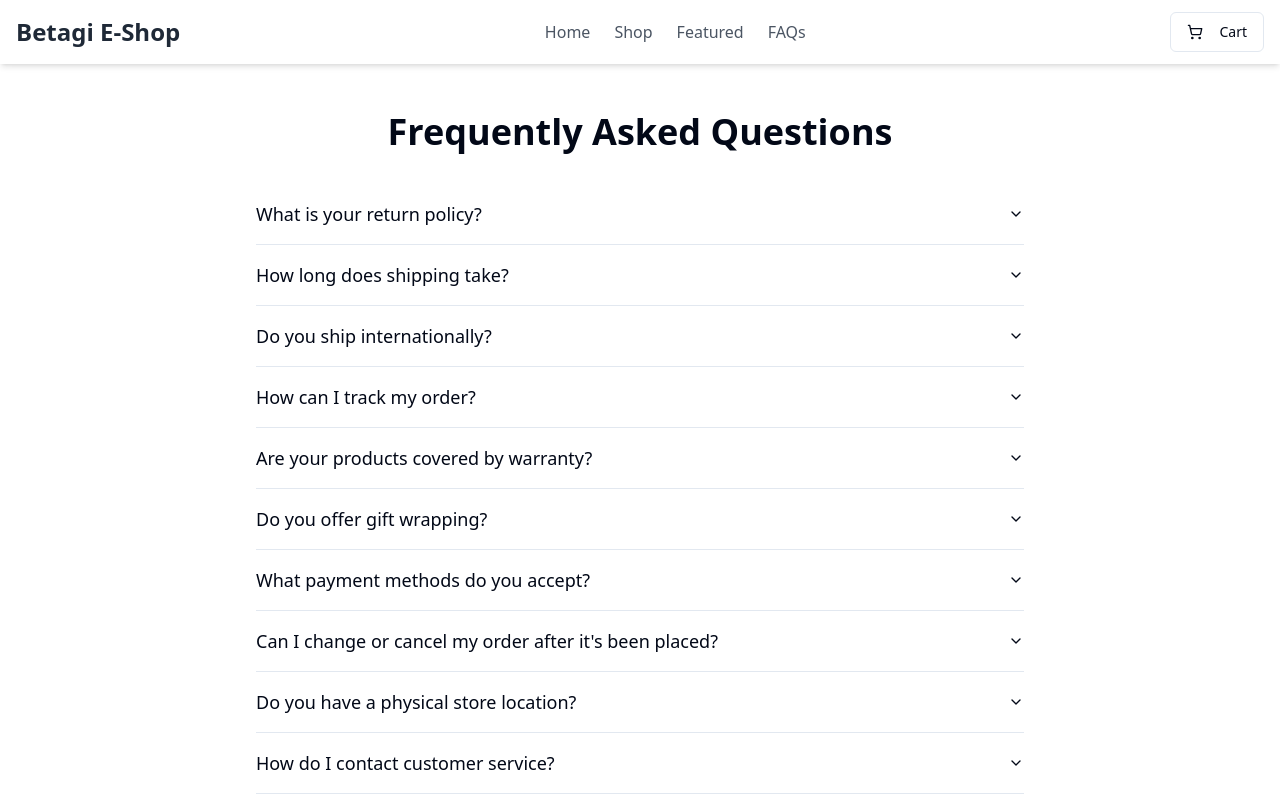
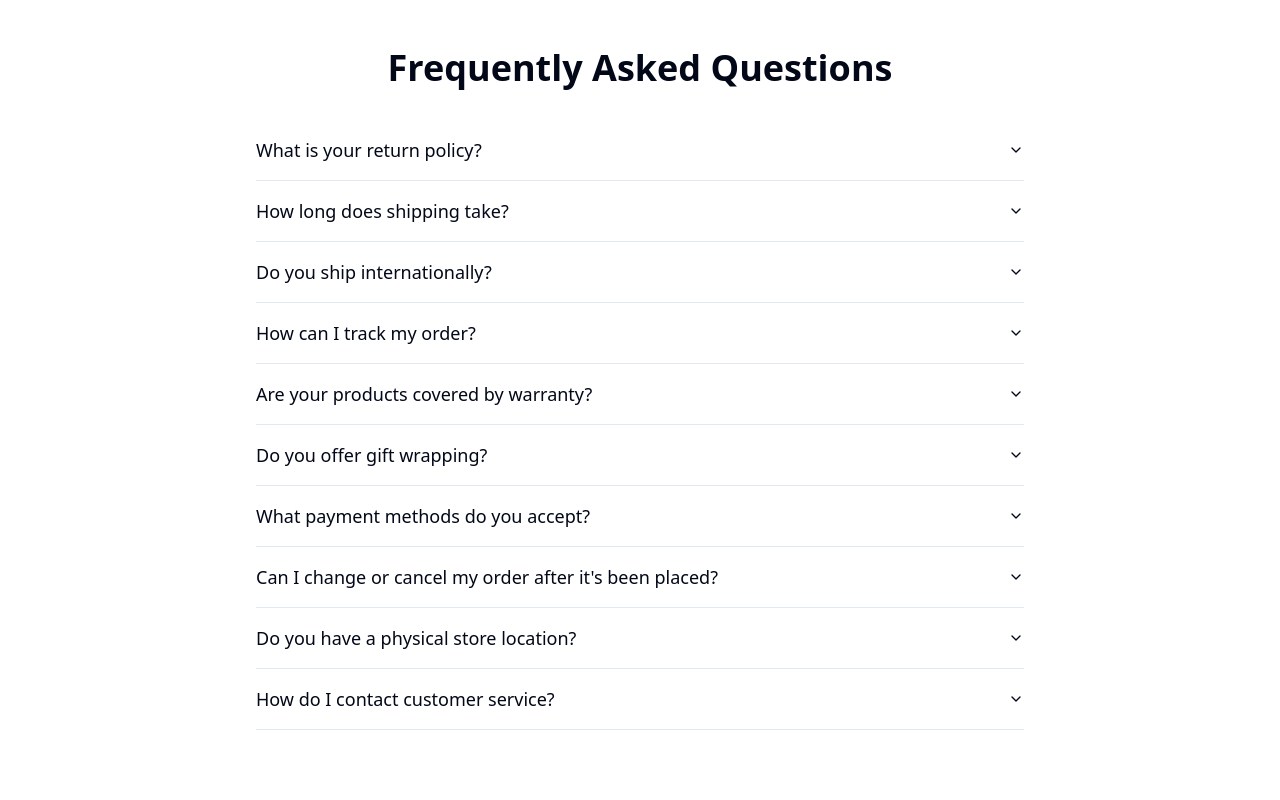
Before and after one commit to abdullahalhossain-bd/beta-shop-front-page, a React (Vite) app: page /faqs in a window 1280 px wide. Shown: the top 800 px of the page. Built offline with nearby package versions, Linux system fonts and the light colour scheme.

Commit message:
Visual edit in Lovable
Edited UI in Lovable

```diff
--- a/src/components/layout/Header.tsx
+++ b/src/components/layout/Header.tsx
@@ -1,4 +1,3 @@
-
 import { useState } from "react";
 import { Link } from "react-router-dom";
 import { ShoppingCart } from "lucide-react";
@@ -15,83 +14,33 @@ interface Cart {
   quantity: number;
   price: number;
 }
-
-export const navigationItems = [
-  { name: "Home", href: "/" },
-  { name: "Shop", href: "/shop" },
-  { name: "Featured", href: "/featured-products" },
-  { name: "FAQs", href: "/faqs" },
-];
-
+export const navigationItems = [{
+  name: "Home",
+  href: "/"
+}, {
+  name: "Shop",
+  href: "/shop"
+}, {
+  name: "Featured",
+  href: "/featured-products"
+}, {
+  name: "FAQs",
+  href: "/faqs"
+}];
 const Header = () => {
-  const cart = useStore((state) => state.cart);
-  const clearCart = useStore((state) => state.clearCart);
+  const cart = useStore(state => state.cart);
+  const clearCart = useStore(state => state.clearCart);
   const [cartQuantity, setCartQuantity] = useState(0);
-
   useEffect(() => {
     const totalQuantity = cart.reduce((sum: number, item: Cart) => sum + item.quantity, 0);
     setCartQuantity(totalQuantity);
   }, [cart]);
-
   const handleClearCart = () => {
     clearCart();
     toast.success("Cart cleared successfully!");
   };
+  return <header className="bg-white shadow-md sticky top-0 z-50">
 
-  return (
-    <header className="bg-white shadow-md sticky top-0 z-50">
-      <div className="container mx-auto px-4 py-3 flex items-center justify-between">
-        <Link to="/" className="text-2xl font-bold text-gray-800">
-          Betagi E-Shop
-        </Link>
-        <nav className="hidden md:flex items-center space-x-6">
-          {navigationItems.map((item) => (
-            <Link
-              key={item.name}
-              to={item.href}
-              className="text-gray-600 hover:text-gray-800 transition-colors"
-            >
-              {item.name}
-            </Link>
-          ))}
-        </nav>
-        <div className="flex items-center space-x-4">
-          <Sheet>
-            <SheetTrigger asChild>
-              <Button variant="outline" className="relative">
-                <ShoppingCart className="h-5 w-5" />
-                <span className="ml-2">Cart</span>
-                {cartQuantity > 0 && (
-                  <span className="absolute top-[-5px] right-[-5px] bg-red-500 text-white text-xs font-medium px-2 py-0.5 rounded-full">
-                    {cartQuantity}
-                  </span>
-                )}
-              </Button>
-            </SheetTrigger>
-            <SheetContent className="sm:max-w-lg p-6">
-              <h2 className="text-2xl font-semibold mb-4">Your Cart</h2>
-              {cart.length === 0 ? (
-                <p>Your cart is empty.</p>
-              ) : (
-                <div>
-                  <ul>
-                    {cart.map((item) => (
-                      <li key={item.id} className="py-2 border-b">
-                        {item.name} - Quantity: {item.quantity}
-                      </li>
-                    ))}
-                  </ul>
-                  <Button onClick={handleClearCart} variant="destructive" className="mt-4">
-                    Clear Cart
-                  </Button>
-                </div>
-              )}
-            </SheetContent>
-          </Sheet>
-        </div>
-      </div>
-    </header>
-  );
+    </header>;
 };
-
 export default Header;
--- a/src/pages/Index.tsx
+++ b/src/pages/Index.tsx
@@ -1,4 +1,3 @@
-
 import Header from "@/components/layout/Header";
 import Footer from "@/components/layout/Footer";
 import Hero from "@/components/home/Hero";
@@ -10,16 +9,13 @@ import CtaBanner from "@/components/home/CtaBanner";
 import CartDrawer from "@/components/ui/CartDrawer";
 import { Link } from "react-router-dom";
 import { theme } from "@/lib/theme";
-
 const Index = () => {
-  return (
-    <div className="min-h-screen flex flex-col">
-      <div
-        className="w-full py-2 text-center text-white"
-        style={{ backgroundColor: theme.colors.primary }}
-      >
+  return <div className="min-h-screen flex flex-col">
+      <div className="w-full py-2 text-center text-white" style={{
+      backgroundColor: theme.colors.primary
+    }}>
         <div className="container mx-auto px-4">
-          <h2 className="text-xl font-bold">Betagi E-Shop</h2>
+          <h2 className="text-xl font-bold text-left">Betagi E-Shop  </h2>
         </div>
       </div>
       <Header />
@@ -38,8 +34,6 @@ const Index = () => {
       </main>
       <Footer />
       <CartDrawer />
-    </div>
-  );
+    </div>;
 };
-
 export default Index;
```
